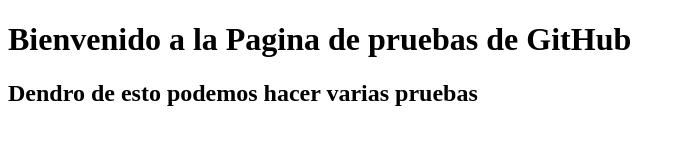
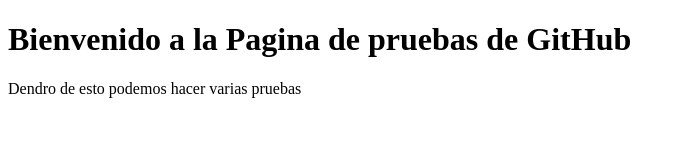
Before and after one commit to oldageek/pagina-web, a plain HTML site: page index.html in a window 1280 px wide. Shown: the whole page, without its empty margins (0-685 px from the left). Drawn offline with Linux system fonts and the light colour scheme.

Commit message:
Modfica parrafo
Ya no es un subtitulo, si no ahora es un parrafo

```diff
--- a/index.html
+++ b/index.html
@@ -6,6 +6,6 @@
 </head>
 <body>
 	<h1>Bienvenido a la Pagina de pruebas de GitHub</h1>
-	<h2>Dendro de esto podemos hacer varias pruebas</h2>
+	<p>Dendro de esto podemos hacer varias pruebas</p>
 </body>
 </html>
```
